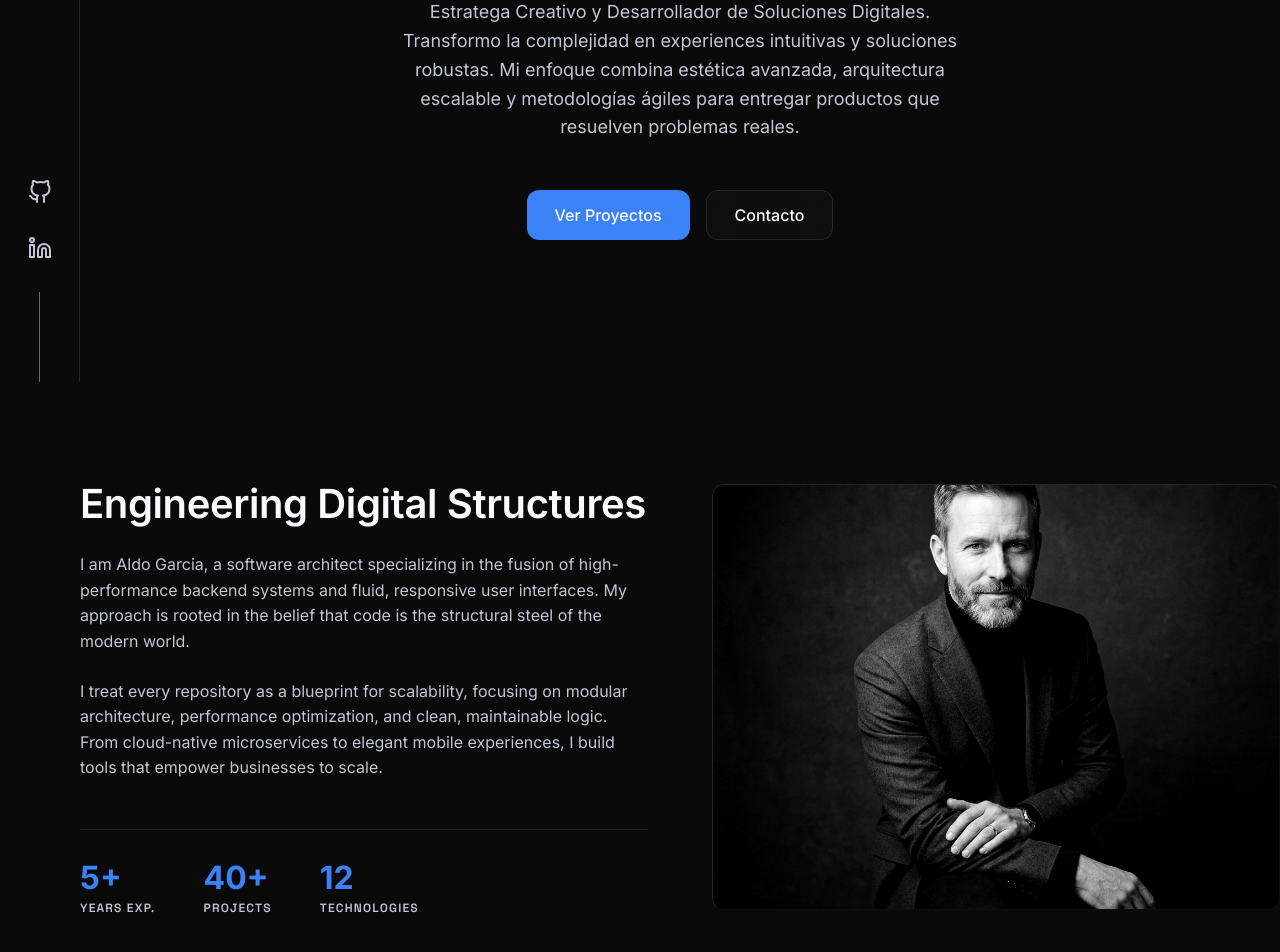
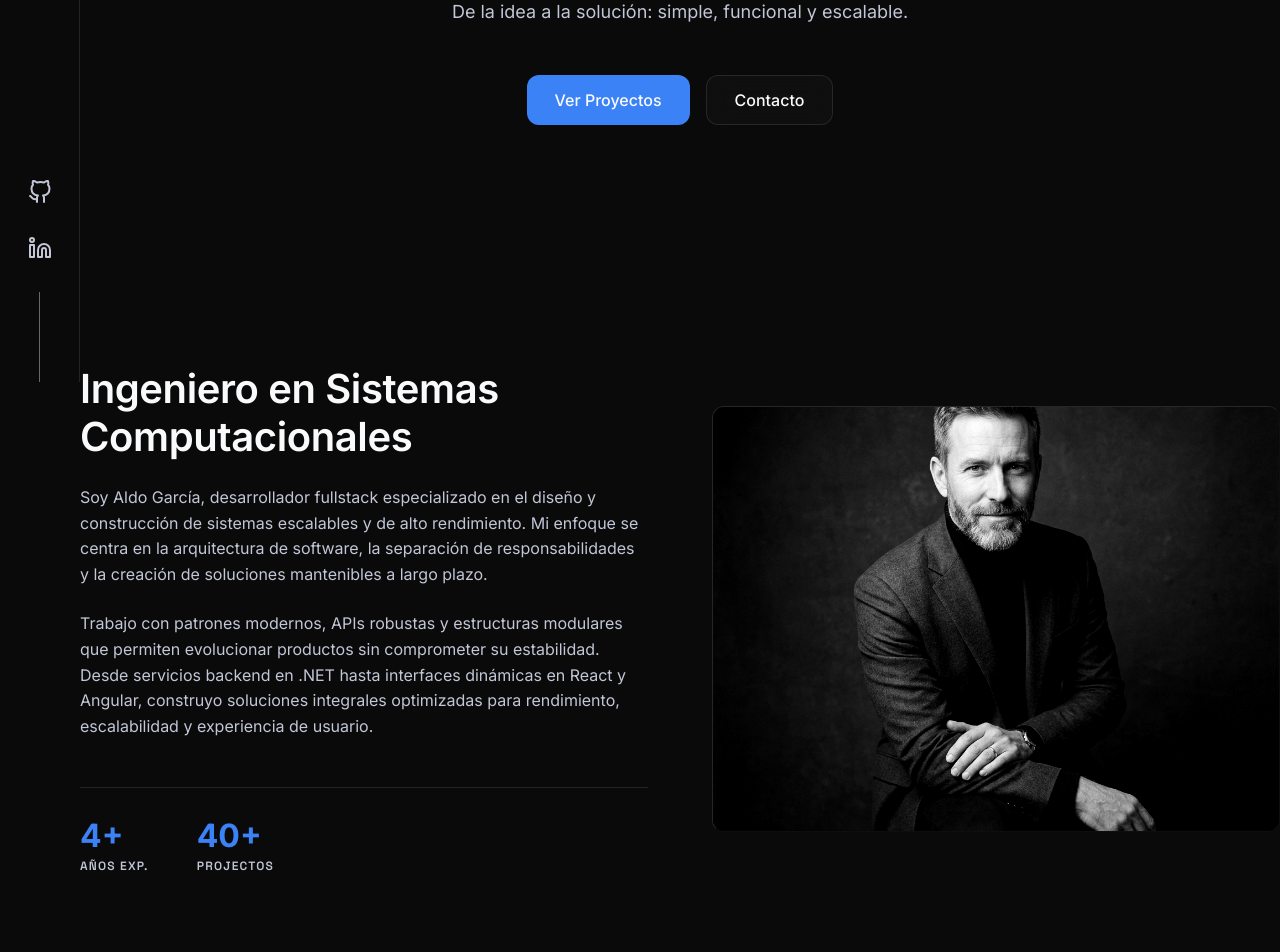
Before and after one commit to wall213/Portafolio, a React (Vite) app: page / in a window 1280 px wide. Shown: the part 418-1370 px from the top of the page. Built offline with nearby package versions, Linux system fonts and the light colour scheme.

Commit message:
Portafolio-v0 - AGO - Hero y About

```diff
--- a/src/components/About.jsx
+++ b/src/components/About.jsx
@@ -5,26 +5,26 @@ const About = () => {
     <AboutSection id="about" className="section container">
       <AboutGrid>
         <AboutContent>
-          <h2>Engineering Digital Structures</h2>
+          <h2>Ingeniero en Sistemas Computacionales</h2>
           <p>
-            I am Aldo Garcia, a software architect specializing in the fusion of high-performance backend systems and fluid, responsive user interfaces. My approach is rooted in the belief that code is the structural steel of the modern world.
+            Soy Aldo García, desarrollador fullstack especializado en el diseño y construcción de sistemas escalables y de alto rendimiento.
+            Mi enfoque se centra en la arquitectura de software, la separación de responsabilidades y la creación de soluciones mantenibles
+            a largo plazo.
           </p>
           <p>
-            I treat every repository as a blueprint for scalability, focusing on modular architecture, performance optimization, and clean, maintainable logic. From cloud-native microservices to elegant mobile experiences, I build tools that empower businesses to scale.
+            Trabajo con patrones modernos, APIs robustas y estructuras modulares que permiten evolucionar productos sin comprometer su
+            estabilidad. Desde servicios backend en .NET hasta interfaces dinámicas en React y Angular, construyo soluciones integrales
+            optimizadas para rendimiento, escalabilidad y experiencia de usuario.
           </p>
 
           <AboutStats>
             <StatItem>
-              <StatNumber>5+</StatNumber>
-              <StatLabel className="label-caps">Years Exp.</StatLabel>
+              <StatNumber>4+</StatNumber>
+              <StatLabel className="label-caps">Años Exp.</StatLabel>
             </StatItem>
             <StatItem>
               <StatNumber>40+</StatNumber>
-              <StatLabel className="label-caps">Projects</StatLabel>
-            </StatItem>
-            <StatItem>
-              <StatNumber>12</StatNumber>
-              <StatLabel className="label-caps">Technologies</StatLabel>
+              <StatLabel className="label-caps">Projectos</StatLabel>
             </StatItem>
           </AboutStats>
         </AboutContent>
--- a/src/components/Hero.jsx
+++ b/src/components/Hero.jsx
@@ -7,10 +7,7 @@ const Hero = () => {
         <HeroLabel className="label-caps">ALDO GARCIA</HeroLabel>
         <HeroTitle>DESARROLLADOR FULLSTACK</HeroTitle>
         <HeroSubtitle>
-          Estratega Creativo y Desarrollador de Soluciones Digitales.
-          Transformo la complejidad en experiences intuitivas y soluciones robustas.
-          Mi enfoque combina estética avanzada, arquitectura escalable y metodologías ágiles
-          para entregar productos que resuelven problemas reales.
+          De la idea a la solución: simple, funcional y escalable.
         </HeroSubtitle>
         <HeroActions>
           <PrimaryButton>Ver Proyectos</PrimaryButton>
```
